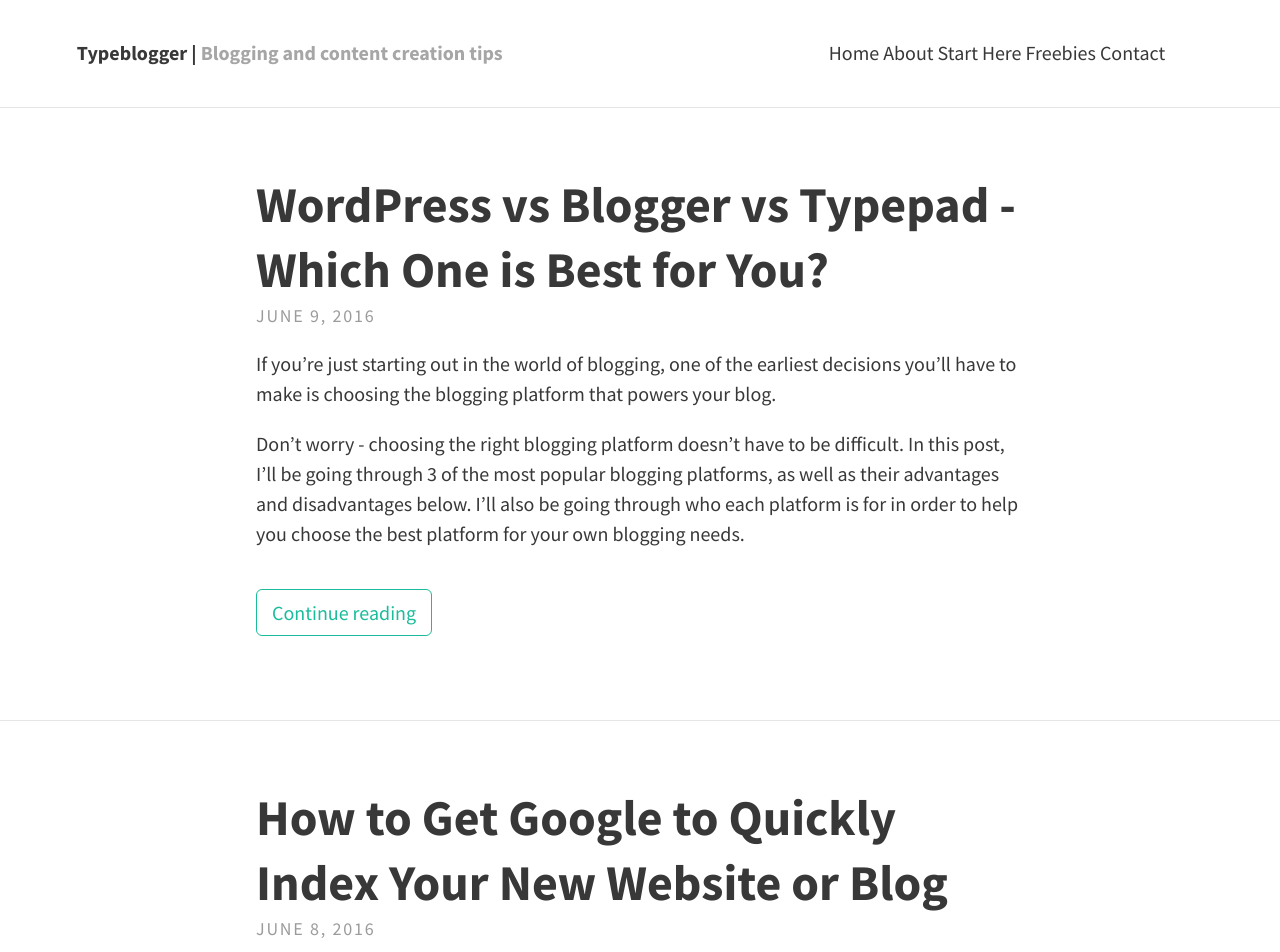
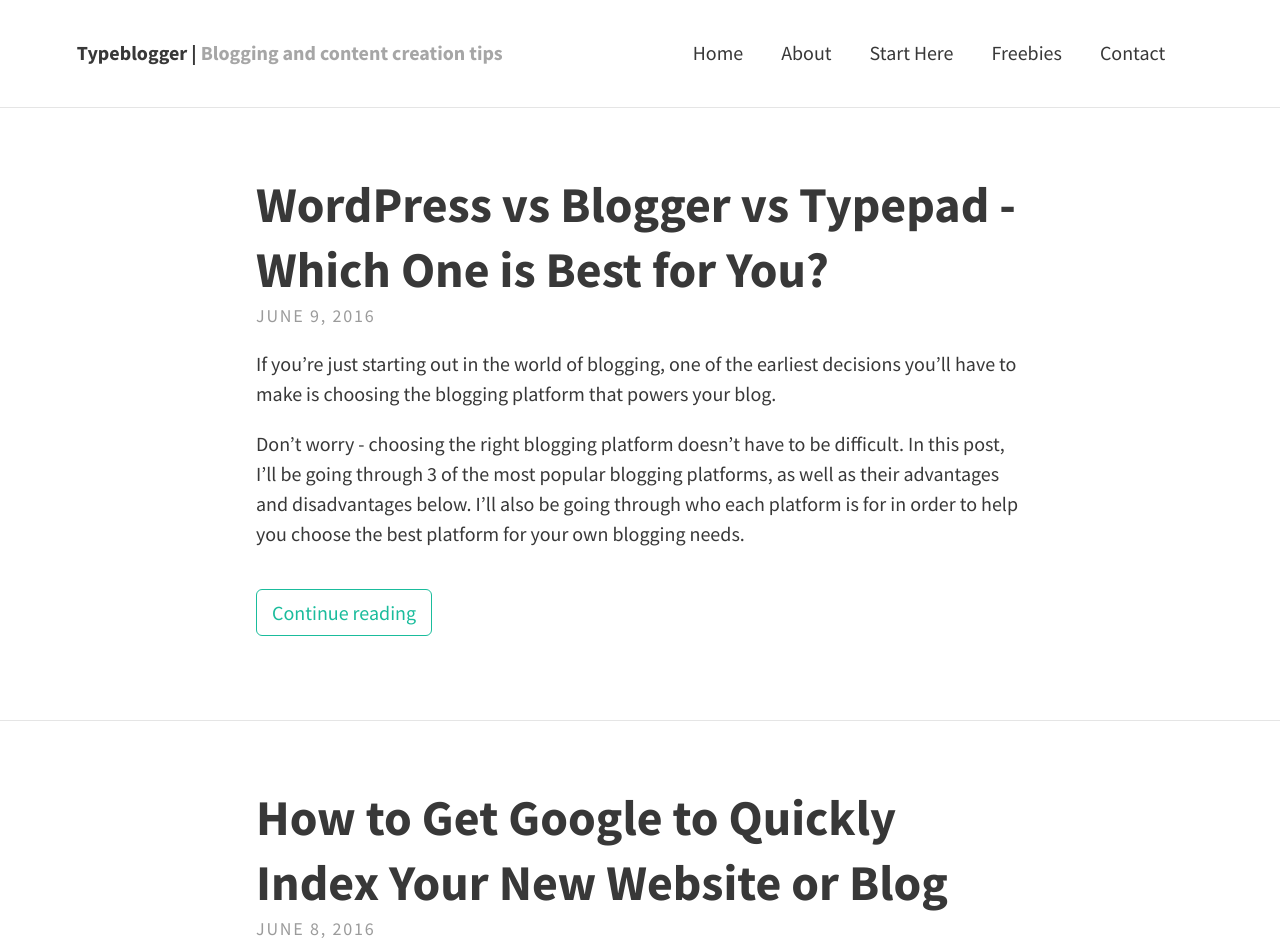
Before and after one commit to typeblogger/typeblogger.github.io, a Jekyll site: the page built from index.html, in a window 1280 px wide. Shown: the top 952 px of the page. Built offline with Jekyll 4.4.1, drawn with Linux system fonts in a browser that asks for light colours; nearby versions of some CDN libraries; the list of posts is cut into pages by our own code; comment, search, counter and statistics services are not loaded.

Commit message:
Update header.html

```diff
--- a/_includes/header.html
+++ b/_includes/header.html
@@ -6,23 +6,11 @@
 	</div>
 	<nav class="site-nav">
 		<ul>
-			<li>
-				<a class="page-link" href="/">
-					Home
-					</a>
-				<a class="page-link" href="/about">
-					About
-					</a>
-				<a class="page-link" href="/start-here">
-					Start Here
-					</a>
-				<a class="page-link" href="/freebies">
-					Freebies
-					</a>
-				<a class="page-link" href="/contact">
-					Contact
-					</a>
-			</li>
+				<li><a class="page-link" href="/">Home</a></li>
+				<li><a class="page-link" href="/about">About</a></li>
+				<li><a class="page-link" href="/start-here">Start Here</a></li>
+				<li><a class="page-link" href="/freebies">Freebies</a></li>
+				<li><a class="page-link" href="/contact">Contact</a></li>
 			<!-- Social icons from Font Awesome, if enabled -->
 			{% include icons.html %}
 		</ul>
```
